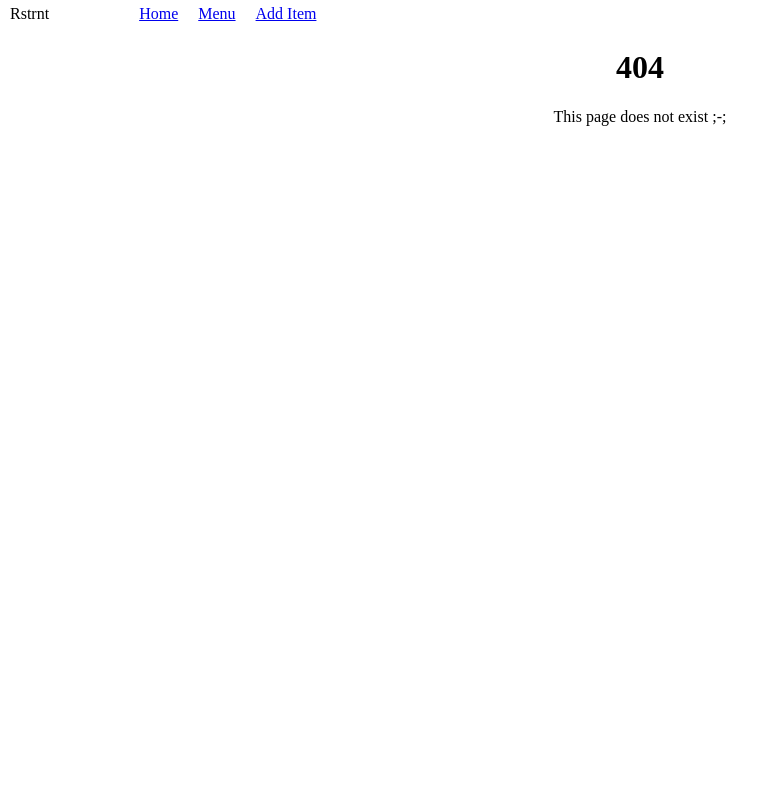
After one commit to Goose-Of-War/django-rstrnt, a Django app: template rstrnt/templates/404.html in a window 1280 px wide. The commit adds this page. Shown: the whole page, without its empty margins (0-779 px from the left). Run offline with Django 4.2, Linux system fonts and the light colour scheme; the template is opened without the code that fills it, so the values that code supplies are empty.

Commit message:
CR out of CRUD done ;-;
Not sure about delete, but update can be done as a last minute fix lol

```diff
--- a/rstrnt/static/style.css
+++ b/rstrnt/static/style.css
@@ -1,3 +1,31 @@
+body {
+	margin: 0px;
+	padding: 0px;
+}
+
+form {
+	width: 60%;
+	display: flex;
+	flex-direction: column;
+}
+
+.navbar {
+	display: flex;
+	flex-direction: row;
+	padding: 5px 0px;
+}
+
+.navbar-head {
+	margin: 0px 80px 0px 10px;
+	border: 5px;
+}
+
+.navbar-elm {
+	display: block;
+	margin: 0px 10px;
+	border: 5px;
+}
+
 .menu-container {
 	width: 80%;
 	display: flex;
@@ -9,10 +37,12 @@
 	display: flex;
 	flex-direction: column;
 	align-items: center;
+	height: 140px;
 	margin: 20px;
 	border: 3px solid black;
 	border-radius: 3px;
 	padding: 5px;
+
 }
 
 .menu-item-image {
--- /dev/null
+++ b/rstrnt/templates/404.html
@@ -0,0 +1,8 @@
+{% extends '_base.html' %}
+
+{% block pagebody %}
+	<center>
+		<h1>404</h1>
+		This page does not exist ;-;
+	</center>
+{% endblock %}
--- a/rstrnt/templates/_base.html
+++ b/rstrnt/templates/_base.html
@@ -2,11 +2,16 @@
 
 <html>
 	<head>
-		<title></title>
-		<link rel="stylesheet" href={% static 'style.css' %}>
+		<title>
+			{% if pagetitle %} {{ pagetitle }} {% else %} Rstrnt {% endif %}
+		</title>
+		<link rel="stylesheet" href="{% static 'style.css' %}">
 		<!--Custom CSS Styling-->
 		{% block customcss %}
 		{% endblock %}
+		<script>
+
+		</script>
 		<!--Custom JS Scripts (in case responsiveness is added)-->
 		{% block customjs %}
 		{% endblock %}
@@ -14,6 +19,12 @@
 
 	<body>
 		<!--HTML body-->
+		<nav class="navbar">
+			<div class="navbar-head">Rstrnt</div>
+			<a href="{% url 'index' %}" class="navbar-elm">Home</a>
+			<a href="{% url 'menu' %}" class="navbar-elm">Menu</a>
+			<a href="{% url 'add_item' %}" class="navbar-elm">Add Item</a>
+		</nav>
 		{% block pagebody %}
 		{% endblock %}
 	</body>
--- /dev/null
+++ b/rstrnt/templates/index.html
@@ -0,0 +1,5 @@
+{% extends '_base.html' %}
+
+{% block '' %}
+
+{% endblock %}
--- a/rstrnt/templates/item_template.html
+++ /dev/null
@@ -1,5 +0,0 @@
-{% extends "_base.hmtl" %}
-
-{% block pagebody %}
-	Page for the item {{ item }}. (Still a template ;-;)
-{% endblock %}
--- a/rstrnt/templates/menu.html
+++ b/rstrnt/templates/menu.html
@@ -1,7 +1,6 @@
 {% extends "_base.html" %}
 {% block pagebody %}
 	<h2><center>MENU</center></h2>
-	<br><br>
 
 	<div class="menu-container">
 		{% for item in items %}
--- a/rstrnt/urls.py
+++ b/rstrnt/urls.py
@@ -1,9 +1,9 @@
-from django.urls import path
+from django.urls import path, re_path
 from . import views
 
 urlpatterns = [
 	path('', views.index, name= "index"),
-	path('alt', views.another_view),
+	path('add', views.add_to_menu, name= "add_item"),
 	path('menu', views.show_menu, name= "menu"),
-	path('item/<str:item>', views.view_item, name= "item")
+	re_path('.*', views.render_404, name= "404")
 ]
```
Also changed, not shown: rstrnt/static/menu.json (+1 -17 lines), rstrnt/templates/add_item.html (added, +9 -0 lines), rstrnt/tools/sort_json.py (added, +7 -0 lines), rstrnt/views.py (+37 -10 lines).
